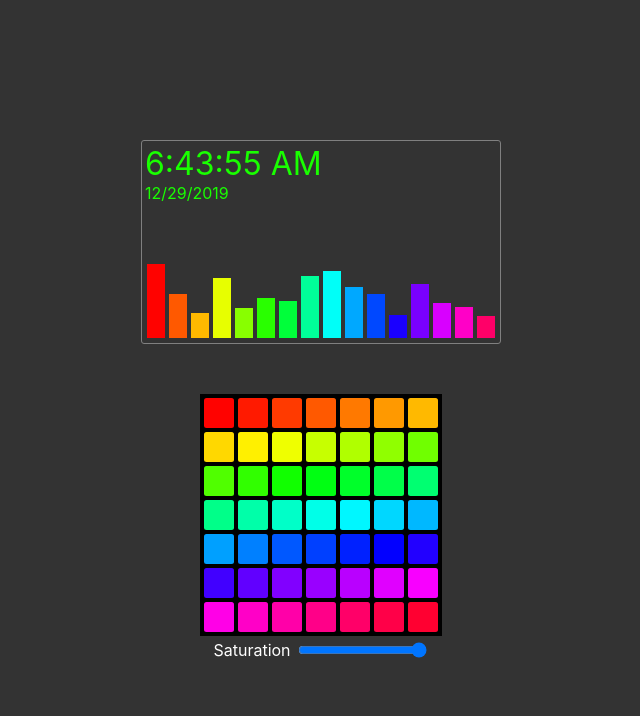
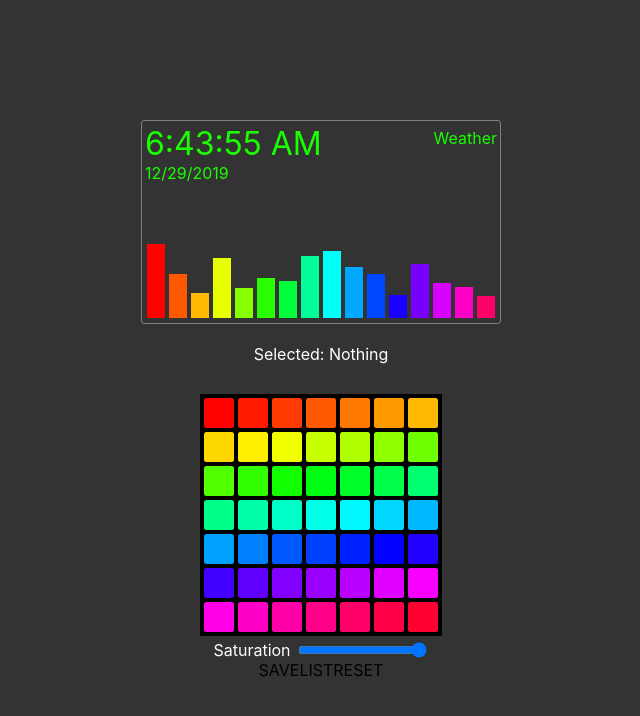
Before and after one commit to amcolash/led_spectrum_remote, a React (Create React App) app: page / in a window 1280 px wide. Shown: the top 716 px of the page, without its empty margins (319-959 px from the left). Built offline with nearby package versions, Linux system fonts and the light colour scheme.

Commit message:
some nice to have ui, next up is save/load

```diff
--- a/src/App.js
+++ b/src/App.js
@@ -39,6 +39,11 @@ export class App extends Component {
   render() {
     const { barColors, selected, textColor } = this.state;
 
+    let selectedText = 'Selected: ';
+    if (selected === -1) selectedText += 'Nothing';
+    else if (selected === -2) selectedText += 'Text';
+    else selectedText += 'Bar ' + selected;
+
     return (
       <div
         className="app"
@@ -48,13 +53,14 @@ export class App extends Component {
         }}
       >
         <div
+          className="display"
           style={{
             width: '22em',
             height: '12.3em',
             border: '1px solid gray',
             display: 'flex',
             flexWrap: 'wrap',
-            marginBottom: 50,
+            marginBottom: 20,
             padding: 3,
             borderRadius: 3
           }}
@@ -63,7 +69,16 @@ export class App extends Component {
           <Bars barColors={barColors} selected={selected} onClick={i => this.setState({ selected: i })} />
         </div>
         <div style={{ flexBasis: '100%', width: 0 }}></div>
+
+        <div style={{ marginBottom: 30, color: 'white' }}>{selectedText}</div>
+        <div style={{ flexBasis: '100%', width: 0 }}></div>
+
         <ColorGrid dimensions={7} size={30} margin={2} onClick={(h, s) => this.updateColor(h, s)} />
+        <div style={{ flexBasis: '100%', width: 0 }}></div>
+
+        <div>SAVE</div>
+        <div>LIST</div>
+        <div>RESET</div>
       </div>
     );
   }
--- a/src/Components/Bars.js
+++ b/src/Components/Bars.js
@@ -32,6 +32,16 @@ export class Bars extends Component {
       );
     }
 
-    return <div style={{ display: 'flex', alignItems: 'flex-end', justifyContent: 'center' }}>{bars}</div>;
+    return (
+      <div
+        className="bars"
+        style={{ display: 'flex', alignItems: 'flex-end', justifyContent: 'center' }}
+        onClick={e => {
+          if (e.target.className === 'bars') this.props.onClick(-1);
+        }}
+      >
+        {bars}
+      </div>
+    );
   }
 }
--- a/src/Components/Text.js
+++ b/src/Components/Text.js
@@ -25,11 +25,14 @@ export class Text extends Component {
     return (
       <div
         className="text"
-        style={{ color: this.props.color, fontSize: 32, outline: this.props.selected ? '1px solid white' : undefined }}
+        style={{ color: this.props.color, fontSize: 16, width: '100%', outline: this.props.selected ? '1px solid white' : undefined }}
         onClick={() => this.props.onClick()}
       >
-        <div>{this.state.time}</div>
-        <div style={{ fontSize: 16 }}>{this.state.date}</div>
+        <div style={{ display: 'flex', alignItems: 'flex-begin', justifyContent: 'space-between', width: '100%' }}>
+          <div style={{ fontSize: 32 }}>{this.state.time}</div>
+          <div style={{ paddingTop: 4 }}>Weather</div>
+        </div>
+        <div>{this.state.date}</div>
       </div>
     );
   }
```
